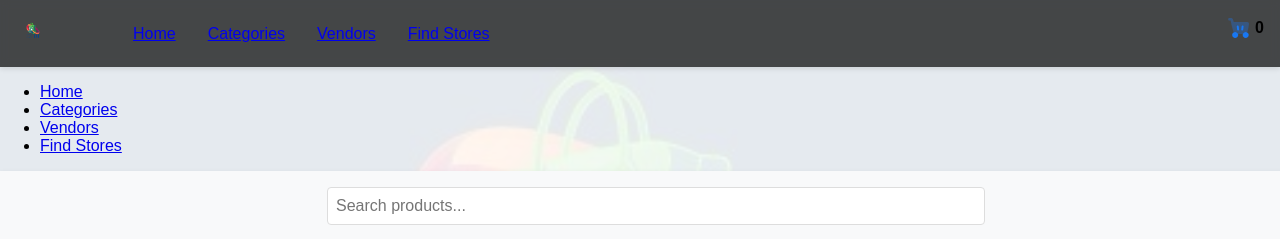
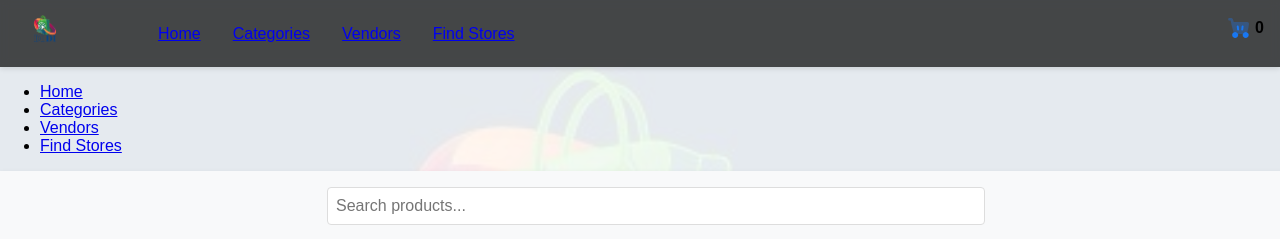
Before and after one commit to kako-rgb/live2, a plain HTML site: page index.html in a window 1280 px wide. Shown: the top 239 px of the page. Drawn offline with nearby package versions, Linux system fonts and the light colour scheme; a script that the page names is missing.

Commit message:
logo image

```diff
--- a/style.css
+++ b/style.css
@@ -43,8 +43,8 @@ body {
 }
 
 .logo-img {
-    height: 35px; /* Adjusted to requested size */
-    width: 35px; /* Adjusted to requested size */
+    height: 60px; /* Adjusted to requested size */
+    width: 60px; /* Adjusted to requested size */
     margin-right: 10px;
     object-fit: contain;
 }
```
